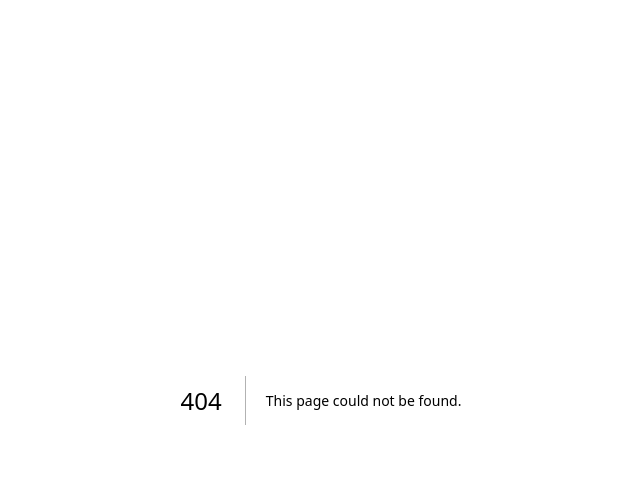
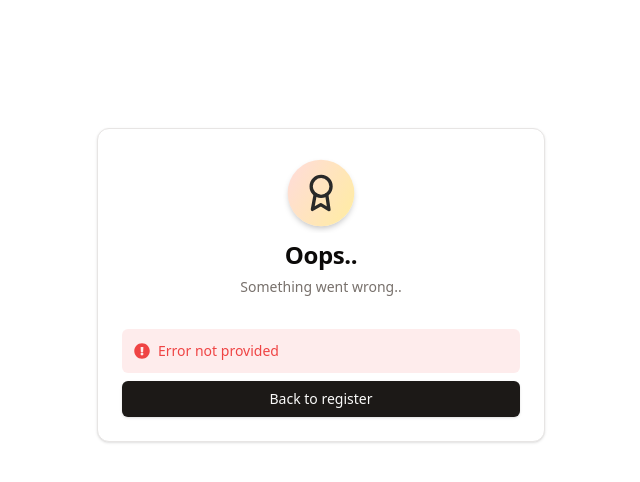
Before and after one commit to maytees/guideway, a Next.js app: page /auth/error in a window 1280 px wide. Before the commit this address had no page. Shown: the top 482 px of the page, without its empty margins (319-959 px from the left). Built offline with nearby package versions, Linux system fonts and the light colour scheme.

Commit message:
fix: email already in use via google oauth

```diff
--- /dev/null
+++ b/src/app/auth/error/page.tsx
@@ -0,0 +1,42 @@
+"use client";
+
+import { useRouter, useSearchParams } from 'next/navigation';
+import React, { useEffect, useState } from 'react'
+import FormCard from '~/components/forms/FormCard';
+import { ErrorComponent } from '~/components/forms/FormInfo';
+import { Button } from '~/components/ui/button';
+
+const Error = () => {
+    const searchParams = useSearchParams();
+    const errorCode = searchParams.get("code");
+
+    const [error, setError] = useState<string | undefined>();
+
+    const router = useRouter();
+
+    useEffect(() => {
+        if (!errorCode) {
+            setError("Error not provided")
+            return;
+        }
+
+        if (errorCode === "409") {
+            setError("Account with email already exists")
+            return;
+        }
+
+    }, [errorCode]);
+
+    return (
+        <FormCard title={"Oops.."} description={"Something went wrong.."}>
+            <div className="mt-2 space-y-2">
+                <ErrorComponent message={error} />
+                <Button type="submit" className='w-full' onClick={() => {
+                    router.push("/auth/register")
+                }}>Back to register</Button>
+            </div>
+        </FormCard >
+    )
+}
+
+export default Error
--- a/src/app/auth/google/callback/route.ts
+++ b/src/app/auth/google/callback/route.ts
@@ -2,6 +2,8 @@ import { google, lucia } from "../../../../server/auth";
 import { cookies } from "next/headers";
 import { OAuth2RequestError } from "arctic";
 import { db } from "~/server/db";
+import { NextResponse } from "next/server";
+import { env } from "~/env";
 
 type GoogleUser = {
     sub: string;
@@ -50,7 +52,7 @@ export async function GET(request: Request): Promise<Response> {
         }
 
         if (!googleUser.email_verified) {
-            return new Response("Email not verified", {
+            new Response("Email not verified", {
                 status: 400
             });
         }
@@ -76,6 +78,16 @@ export async function GET(request: Request): Promise<Response> {
             });
         }
 
+        const emailExists = await db.user.findUnique({
+            where: {
+                email: googleUser.email
+            }
+        });
+
+        if (emailExists) {
+            return NextResponse.redirect(env.BASE_URL + "/auth/register?code=409")
+        }
+
         const newUser = await db.user.create({
             data: {
                 google_id: googleUser.sub,
@@ -97,6 +109,7 @@ export async function GET(request: Request): Promise<Response> {
         })
 
     } catch (error) {
+        console.log(error, "er");
         if (error instanceof OAuth2RequestError) {
             return new Response(null, {
                 status: 400
--- a/src/app/auth/oauth/page.tsx
+++ b/src/app/auth/oauth/page.tsx
@@ -38,7 +38,8 @@ const Google = () => {
             setError("Id not provided")
             return;
         }
-    }, [id])
+
+    }, [id]);
 
     function onSubmit(
         values: IGoogleName
--- a/src/components/forms/RegisterForm.tsx
+++ b/src/components/forms/RegisterForm.tsx
@@ -1,5 +1,5 @@
 "use client";
-import React, { useState, useTransition } from 'react'
+import React, { useEffect, useState, useTransition } from 'react'
 import FormCard from './FormCard'
 import { Input } from '../ui/input'
 import { Button } from '../ui/button'
@@ -11,12 +11,15 @@ import { zodResolver } from "@hookform/resolvers/zod";
 import { register } from '~/actions/auth';
 import { Form, FormControl, FormField, FormItem, FormLabel, FormMessage } from '../ui/form';
 import { ErrorComponent, SuccessComponent } from './FormInfo';
-import { useRouter } from 'next/navigation';
+import { useRouter, useSearchParams } from 'next/navigation';
 
 const RegisterForm = () => {
     const [error, setError] = useState<string | undefined>();
     const [success, setSuccess] = useState<string | undefined>();
     const [isPending, startTransition] = useTransition();
+
+    const searchParams = useSearchParams();
+    const errorCode = searchParams.get("code");
 
     const router = useRouter();
 
@@ -29,6 +32,14 @@ const RegisterForm = () => {
             confirmPassword: ''
         }
     });
+
+    useEffect(() => {
+        if (errorCode === "409") {
+            setError("Account with email already exists")
+            return;
+        }
+
+    }, [errorCode]);
 
     function onSubmit(
         values: IRegister
```
